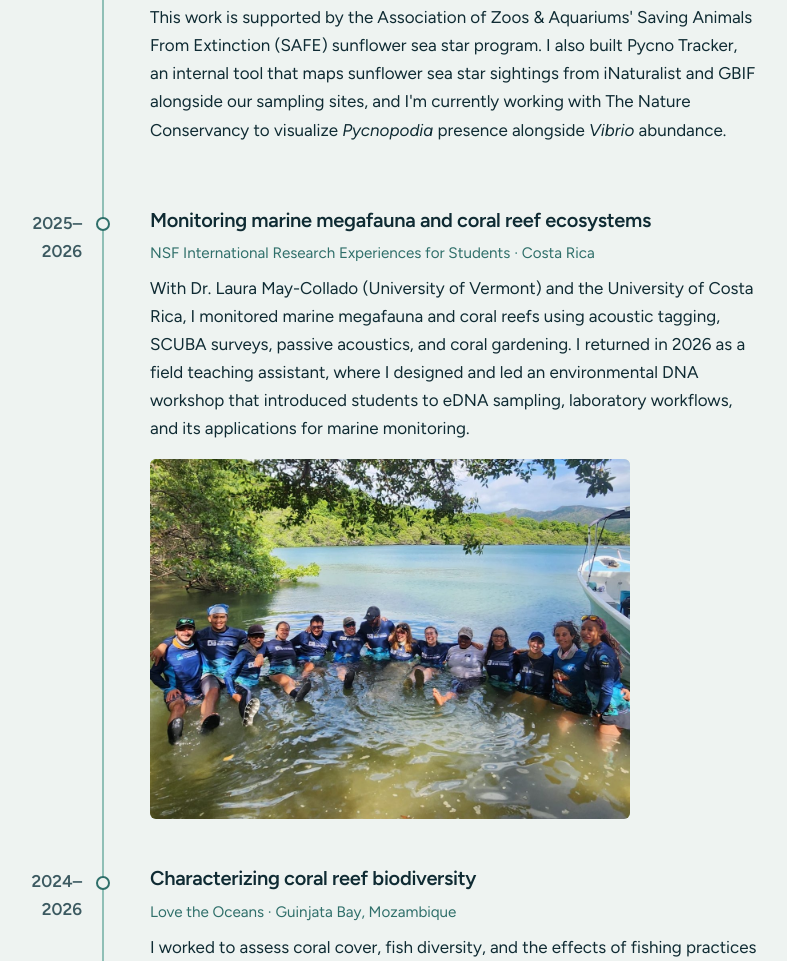
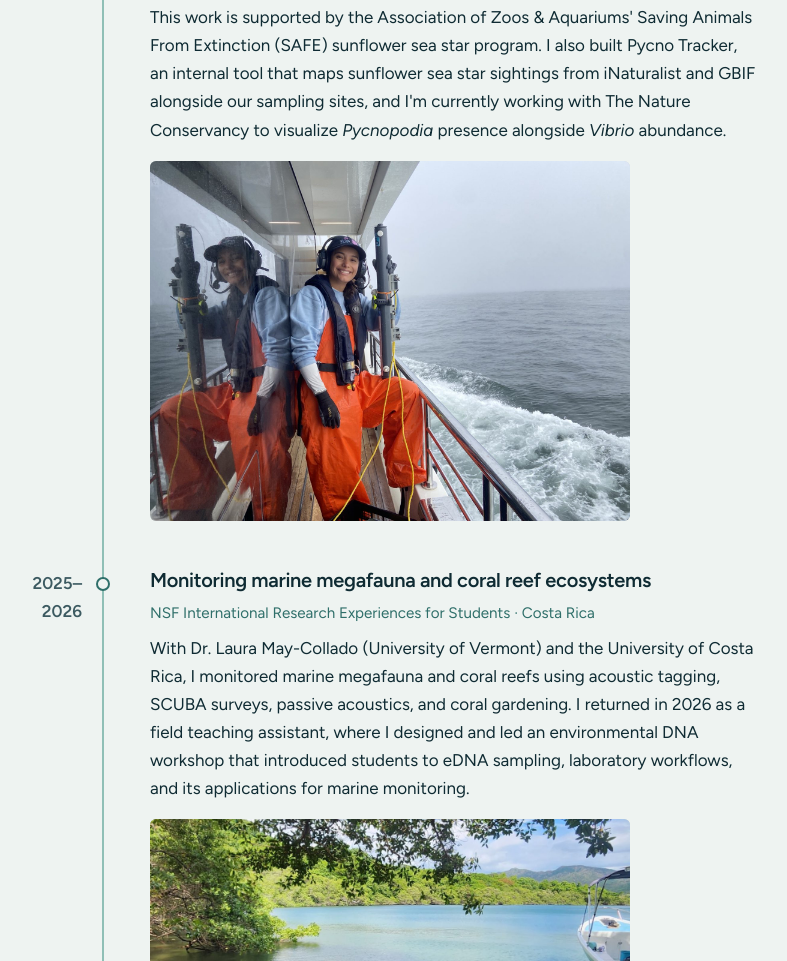
Before and after one commit to madeleinegp/madeleinegp.github.io, a plain HTML site: page research.html in a window 1280 px wide. Shown: the part 956-1917 px from the top of the page, without its empty margins (118-905 px from the left). Drawn offline with Linux system fonts and the light colour scheme.

Commit message:
Research: add sunflower sea star fieldwork photo
Co-Authored-By: Claude Opus 5.5 <noreply@anthropic.com>
Claude-Session: https://claude.ai/code/session_01KmDQDrZdAFR4SMw33VYUvW

```diff
--- a/research.html
+++ b/research.html
@@ -42,7 +42,7 @@
   <div class="t-year">2025–now</div>
   <div class="t-body"><h3>Investigating the recovery and recolonization of the sunflower sea star</h3><div class="where">UCLA, Barber Lab · California coast</div><p>The sunflower sea star was once a dominant predator in West Coast kelp forests until sea star wasting disease devastated its populations. My dissertation explores where the species persists today and how it might return. Using environmental DNA, I've surveyed sites from southern Oregon down to the Channel Islands in southern California, partnering with groups including the California Academy of Sciences and the Yurok Tribe, to detect where sunflower sea stars still occur.</p>
 <p>I pair these detections with ocean circulation models that simulate how larvae drift along the coast. Together, these tools let me test whether larvae from surviving northern populations can reach southern California, how that connectivity shifts with El Niño, the Pacific Decadal Oscillation, and upwelling, and which sites are the strongest candidates for reintroduction, helping inform restoration efforts in collaboration with the <a href="https://www.sunflowerstarlab.org/">Sunflower Star Laboratory</a>.</p>
-<p>This work is supported by the Association of Zoos &amp; Aquariums' Saving Animals From Extinction (SAFE) sunflower sea star program. I also built Pycno Tracker, an internal tool that maps sunflower sea star sightings from iNaturalist and GBIF alongside our sampling sites, and I'm currently working with The Nature Conservancy to visualize <em>Pycnopodia</em> presence alongside <em>Vibrio</em> abundance.</p></div>
+<p>This work is supported by the Association of Zoos &amp; Aquariums' Saving Animals From Extinction (SAFE) sunflower sea star program. I also built Pycno Tracker, an internal tool that maps sunflower sea star sightings from iNaturalist and GBIF alongside our sampling sites, and I'm currently working with The Nature Conservancy to visualize <em>Pycnopodia</em> presence alongside <em>Vibrio</em> abundance.</p><img src="images/research-pycnopodia.jpg" alt="Madeleine Pacheco on a research vessel deck during sunflower sea star eDNA sampling" loading="lazy" style="object-position:40% center"></div>
 </li>
 <li class="t-item">
   <div class="t-year">2025–2026</div>
```
Also changed, not shown: images/research-pycnopodia.jpg (added).
